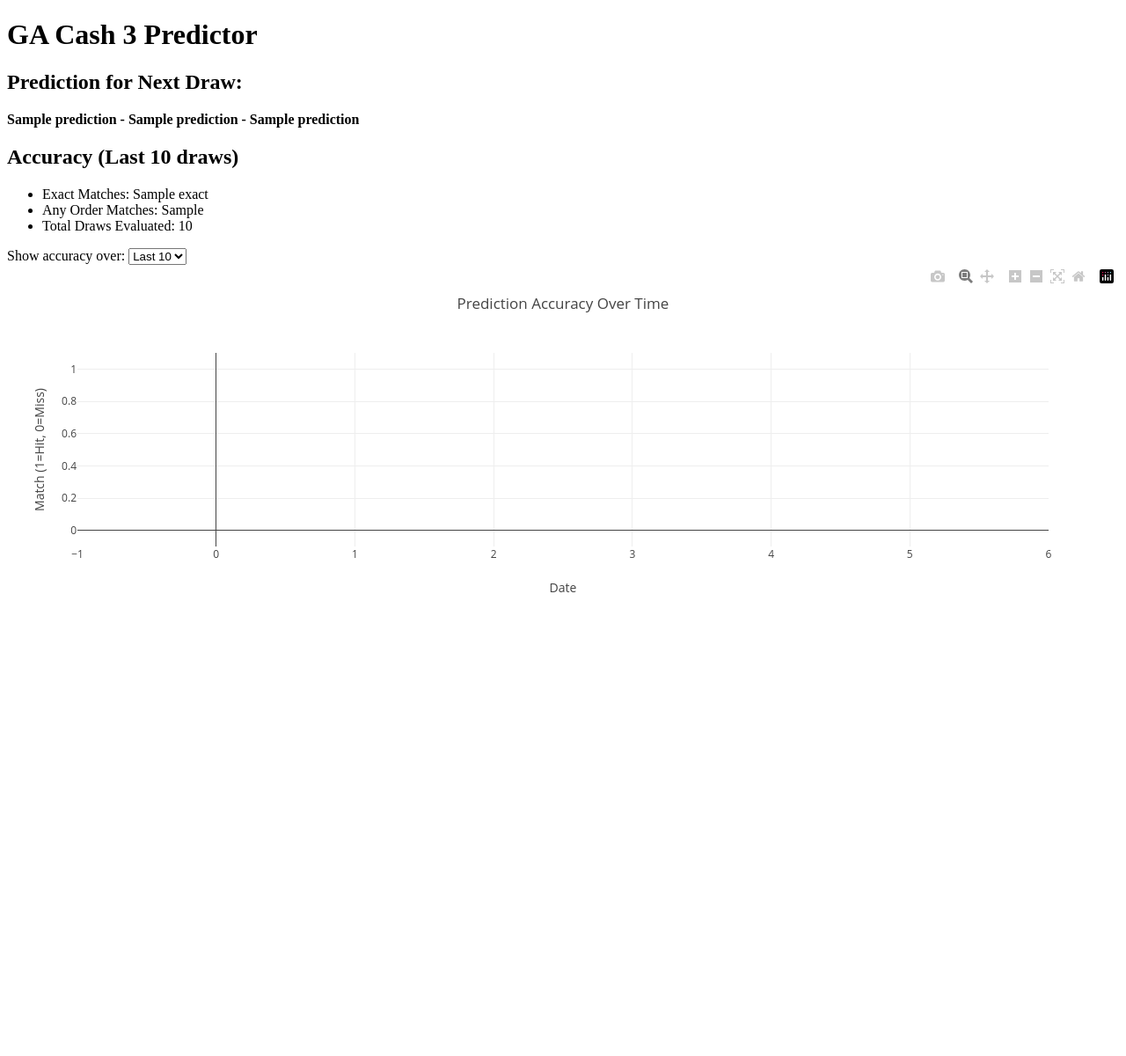
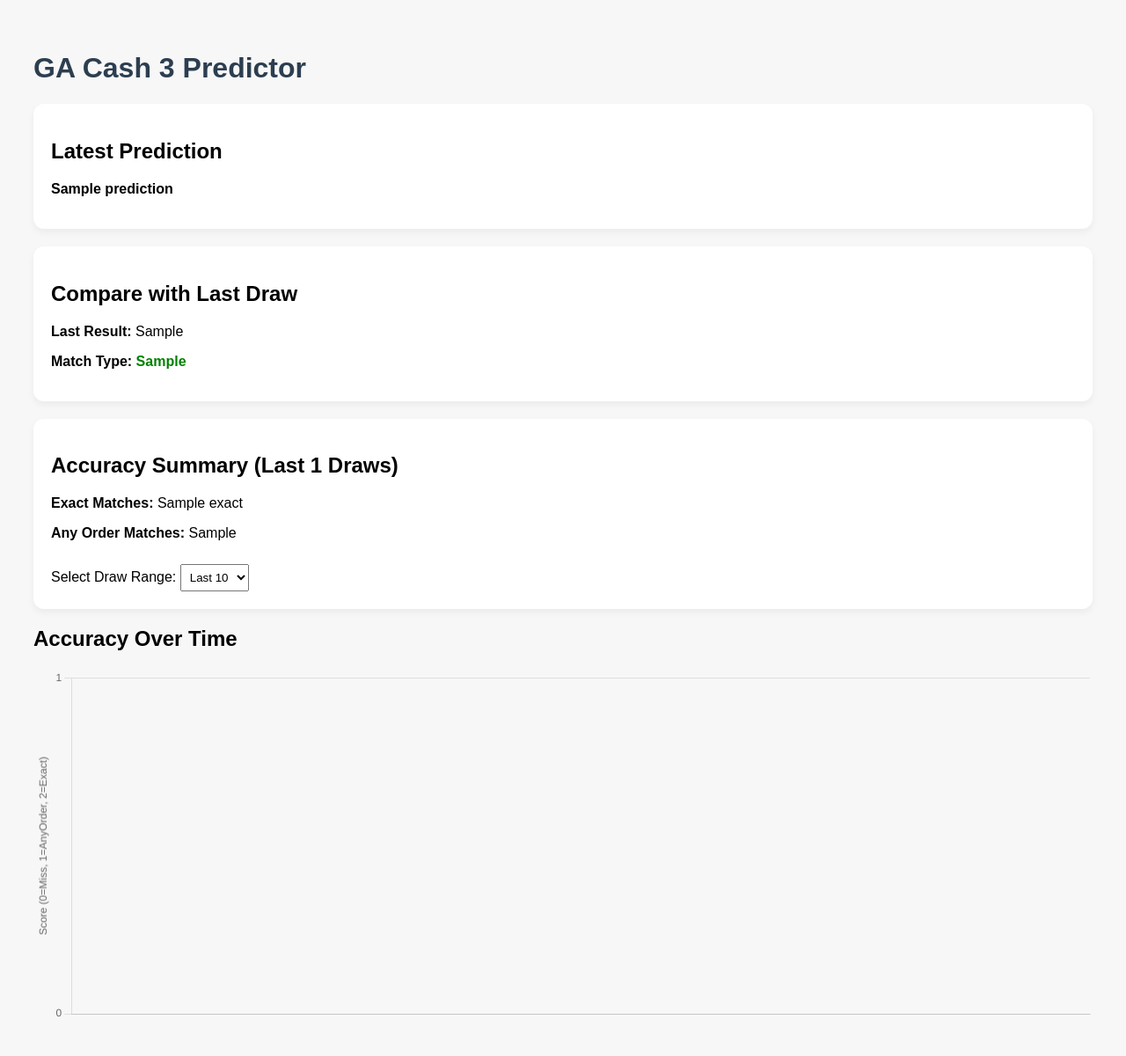
Before and after one commit to GAPick3/GA-Cash3-Predictor, a Flask app: template templates/index.html in a window 1280 px wide. Shown: the whole page at 88% size. Before the commit the page ends 673 px from the top, so only its background shows below. Run offline with Flask 3, Linux system fonts and the light colour scheme; the template is opened without the code that fills it: most values are stand-ins (such as "Sample title", 1, 10 or a date in 2020); some libraries are stand-ins or nearby versions.

Commit message:
Update index.html

```diff
--- a/templates/index.html
+++ b/templates/index.html
@@ -3,60 +3,133 @@
 <head>
     <meta charset="UTF-8">
     <title>GA Cash 3 Predictor</title>
-    <script src="https://cdn.plot.ly/plotly-latest.min.js"></script>
+    <script src="https://cdn.jsdelivr.net/npm/chart.js"></script>
+    <style>
+        body {
+            font-family: Arial, sans-serif;
+            padding: 30px;
+            background-color: #f7f7f7;
+        }
+        h1 {
+            color: #2c3e50;
+        }
+        .prediction, .accuracy-summary, .comparison {
+            background: #ffffff;
+            padding: 20px;
+            border-radius: 12px;
+            box-shadow: 0 4px 8px rgba(0,0,0,0.05);
+            margin-bottom: 20px;
+        }
+        .comparison span.match {
+            font-weight: bold;
+            color: green;
+        }
+        select {
+            padding: 6px;
+            margin-top: 10px;
+        }
+    </style>
 </head>
 <body>
+
     <h1>GA Cash 3 Predictor</h1>
 
-    <h2>Prediction for Next Draw:</h2>
-    {% if prediction %}
-        <p><strong>{{ prediction[0] }} - {{ prediction[1] }} - {{ prediction[2] }}</strong></p>
-    {% else %}
-        <p>Prediction data not available.</p>
-    {% endif %}
+    <div class="prediction">
+        <h2>Latest Prediction</h2>
+        <p><strong>{{ prediction|join('') }}</strong></p>
+    </div>
 
-    <h2>Accuracy (Last {{ filter_value }} draws)</h2>
-    <ul>
-        <li>Exact Matches: {{ accuracy.exact }}</li>
-        <li>Any Order Matches: {{ accuracy.any_order }}</li>
-        <li>Total Draws Evaluated: {{ accuracy.total }}</li>
-    </ul>
+    <div class="comparison">
+        <h2>Compare with Last Draw</h2>
+        <p><strong>Last Result:</strong> {{ last_actual|join('') }}</p>
+        <p><strong>Match Type:</strong>
+            <span class="match">{{ match_type }}</span>
+        </p>
+    </div>
 
-    <label for="drawFilter">Show accuracy over:</label>
-    <select id="drawFilter" onchange="applyFilter()">
-        <option value="10" {% if filter_value == 10 %}selected{% endif %}>Last 10</option>
-        <option value="20" {% if filter_value == 20 %}selected{% endif %}>Last 20</option>
-        <option value="30" {% if filter_value == 30 %}selected{% endif %}>Last 30</option>
-    </select>
+    <div class="accuracy-summary">
+        <h2>Accuracy Summary (Last {{ total_draws }} Draws)</h2>
+        <p><strong>Exact Matches:</strong> {{ accuracy_data.exact }}</p>
+        <p><strong>Any Order Matches:</strong> {{ accuracy_data.any_order }}</p>
 
-    <div id="accuracyChart" style="width:100%;height:400px;"></div>
+        <label for="filterSelect">Select Draw Range:</label>
+        <select id="filterSelect">
+            <option value="10" {% if selected_filter == 10 %}selected{% endif %}>Last 10</option>
+            <option value="20" {% if selected_filter == 20 %}selected{% endif %}>Last 20</option>
+            <option value="30" {% if selected_filter == 30 %}selected{% endif %}>Last 30</option>
+        </select>
+    </div>
+
+    <div class="accuracy-chart">
+        <h2>Accuracy Over Time</h2>
+        <canvas id="accuracyChart" height="100"></canvas>
+    </div>
 
     <script>
-        function applyFilter() {
-            const filter = document.getElementById("drawFilter").value;
-            window.location.href = "/?filter=" + filter;
-        }
+        const historyData = {{ accuracy_data.history|tojson }};
+        const filterSelect = document.getElementById("filterSelect");
 
-        const chartData = {{ chart_data|safe }};
-        const dates = chartData.map(item => item.date);
-        const values = chartData.map(item => item.accuracy);
+        filterSelect.addEventListener("change", function() {
+            const value = this.value;
+            const url = new URL(window.location.href);
+            url.searchParams.set("filter", value);
+            window.location.href = url.toString();
+        });
 
-        const trace = {
-            x: dates,
-            y: values,
-            type: 'scatter',
-            mode: 'lines+markers',
-            line: { shape: 'linear' },
-            marker: { color: 'green' }
-        };
+        const ctx = document.getElementById('accuracyChart').getContext('2d');
 
-        const layout = {
-            title: 'Prediction Accuracy Over Time',
-            yaxis: { title: 'Match (1=Hit, 0=Miss)', range: [-0.1, 1.1] },
-            xaxis: { title: 'Date' }
-        };
+        const dates = historyData.map(item => item.date);
+        const matchTypes = historyData.map(item => {
+            if (item.match === 'Exact') return 2;
+            if (item.match === 'AnyOrder') return 1;
+            return 0;
+        });
 
-        Plotly.newPlot('accuracyChart', [trace], layout);
+        const chart = new Chart(ctx, {
+            type: 'line',
+            data: {
+                labels: dates,
+                datasets: [{
+                    label: 'Accuracy Score',
+                    data: matchTypes,
+                    borderColor: '#3498db',
+                    backgroundColor: 'rgba(52, 152, 219, 0.2)',
+                    tension: 0.3,
+                    pointRadius: 5
+                }]
+            },
+            options: {
+                scales: {
+                    y: {
+                        title: {
+                            display: true,
+                            text: 'Score (0=Miss, 1=AnyOrder, 2=Exact)'
+                        },
+                        ticks: {
+                            stepSize: 1,
+                            beginAtZero: true,
+                            max: 2
+                        }
+                    }
+                },
+                plugins: {
+                    legend: {
+                        display: false
+                    },
+                    tooltip: {
+                        callbacks: {
+                            label: function(context) {
+                                const score = context.raw;
+                                if (score === 2) return 'Exact Match';
+                                if (score === 1) return 'Any Order Match';
+                                return 'Miss';
+                            }
+                        }
+                    }
+                }
+            }
+        });
     </script>
+
 </body>
 </html>
```
